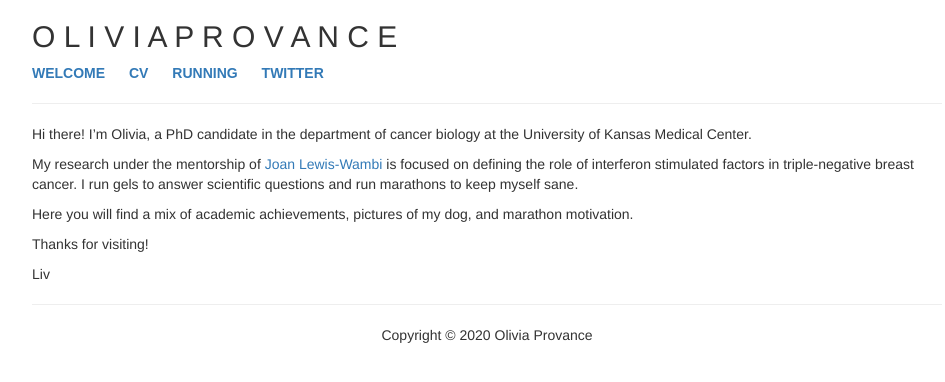
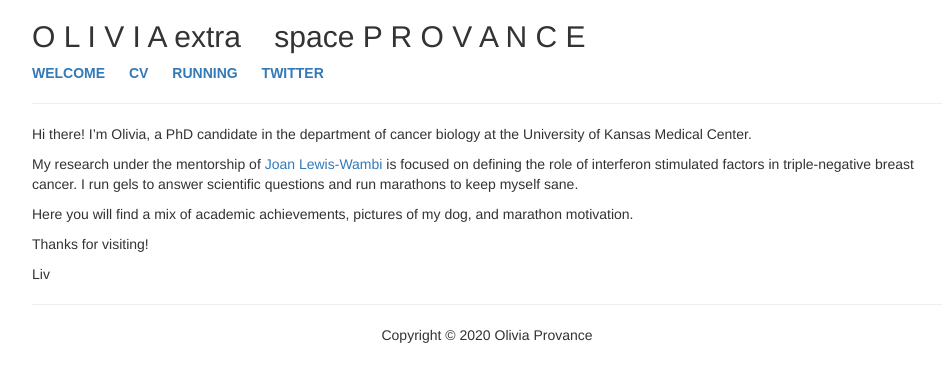
Before and after one commit to livprovance/oliviaprovance.github.io, a Jekyll site: the page index.html, which Jekyll copies as it is, in a window 1280 px wide. Shown: the top 382 px of the page, without its empty margins (153-1098 px from the left). Built offline with Jekyll 4.4.1, drawn with Linux system fonts in a browser that asks for light colours.

Commit message:
Update index.html

```diff
--- a/index.html
+++ b/index.html
@@ -371,7 +371,7 @@
 
 
 
-<h1 class="title toc-ignore"> O L I V I A  P R O V A N C E </h1>
+<h1 class="title toc-ignore"> O L I V I A extra &nbsp;&nbsp; space P R O V A N C E </h1>
 
 </div>
 
```
